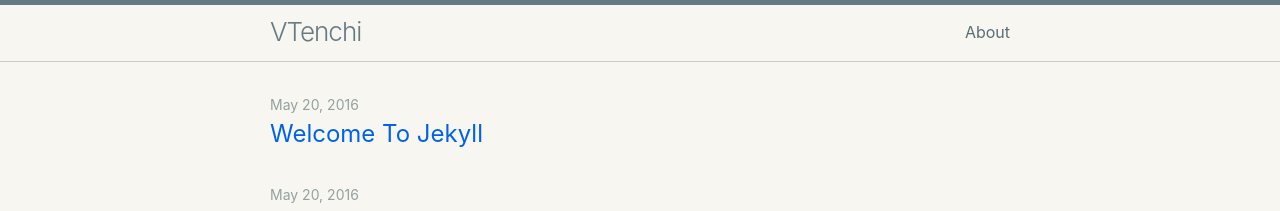
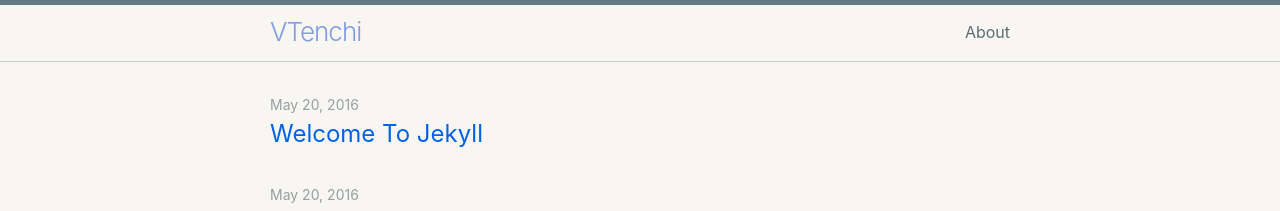
Before and after one commit to vtenchi/vtenchi.github.io, a Jekyll site: the page built from index.md, in a window 1280 px wide. Shown: the top 211 px of the page. Built offline with Jekyll 4.4.1, drawn with Linux system fonts in a browser that asks for light colours.

```diff
--- a/_sass/minima/skins/vtenchi.scss
+++ b/_sass/minima/skins/vtenchi.scss
@@ -12,8 +12,8 @@ $vte-is-auto: true !default;
 // Color scheme
 // ------------
 
-$vte-base03:   #0062eb;
-$vte-base02:   #2b548d;
+$vte-base03:   #182941;
+$vte-base02:   #214577;
 $vte-base01:   #586e75;
 $vte-base00:   #657b83;
 $vte-base0:    #839496;
@@ -99,7 +99,7 @@ $brand-color:           $vte-mono1 !default;
 $brand-color-light:     $vte-mix1 !default;
 $brand-color-dark:      $vte-mono00 !default;
 
-$site-title-color:      $vte-mono00 !default;
+$site-title-color:      mix($vte-blue, $vte-violet) !default;
 
 $text-color:            $vte-mono01 !default;
 $background-color:      $vte-mono3 !default;
```
